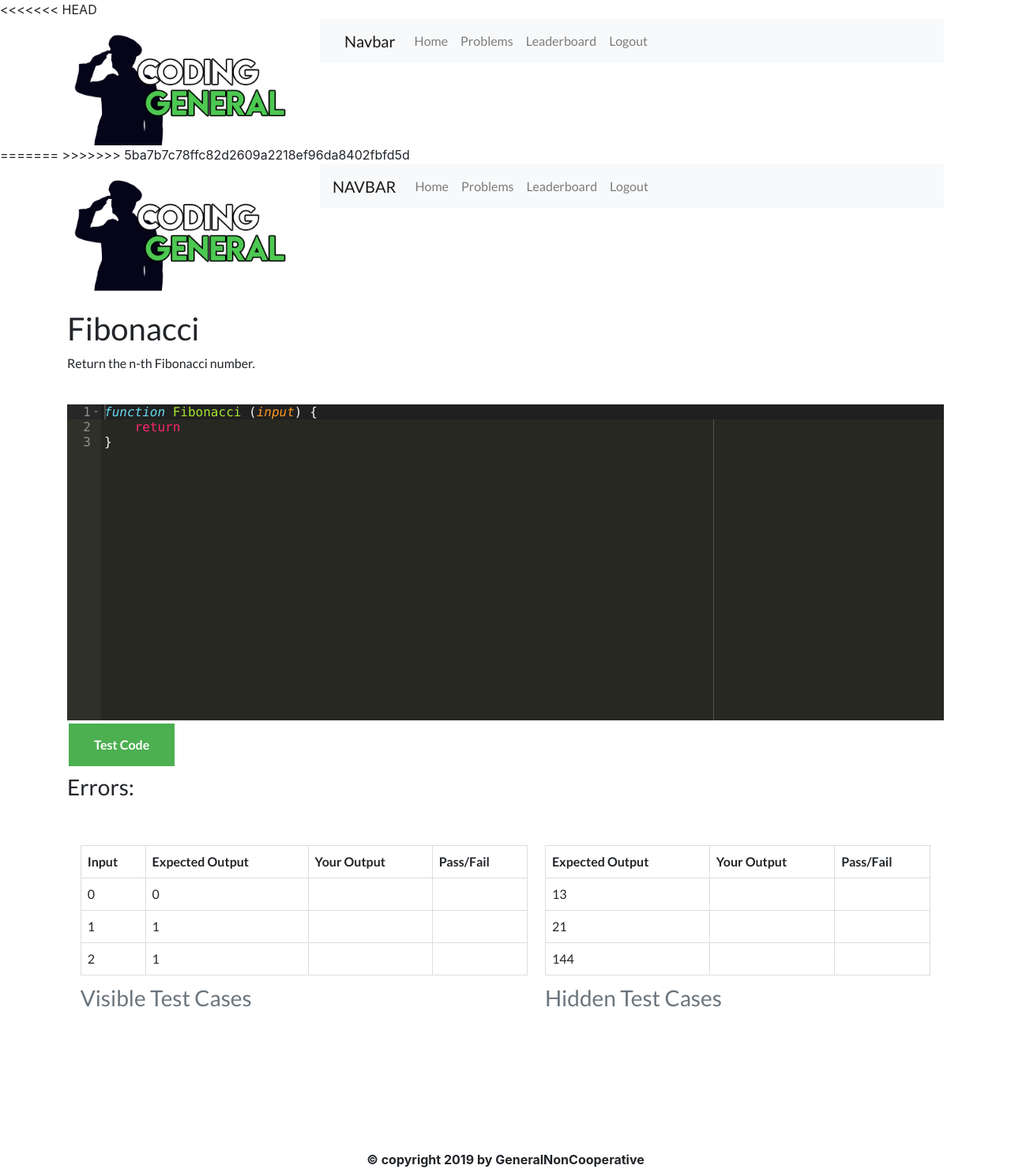
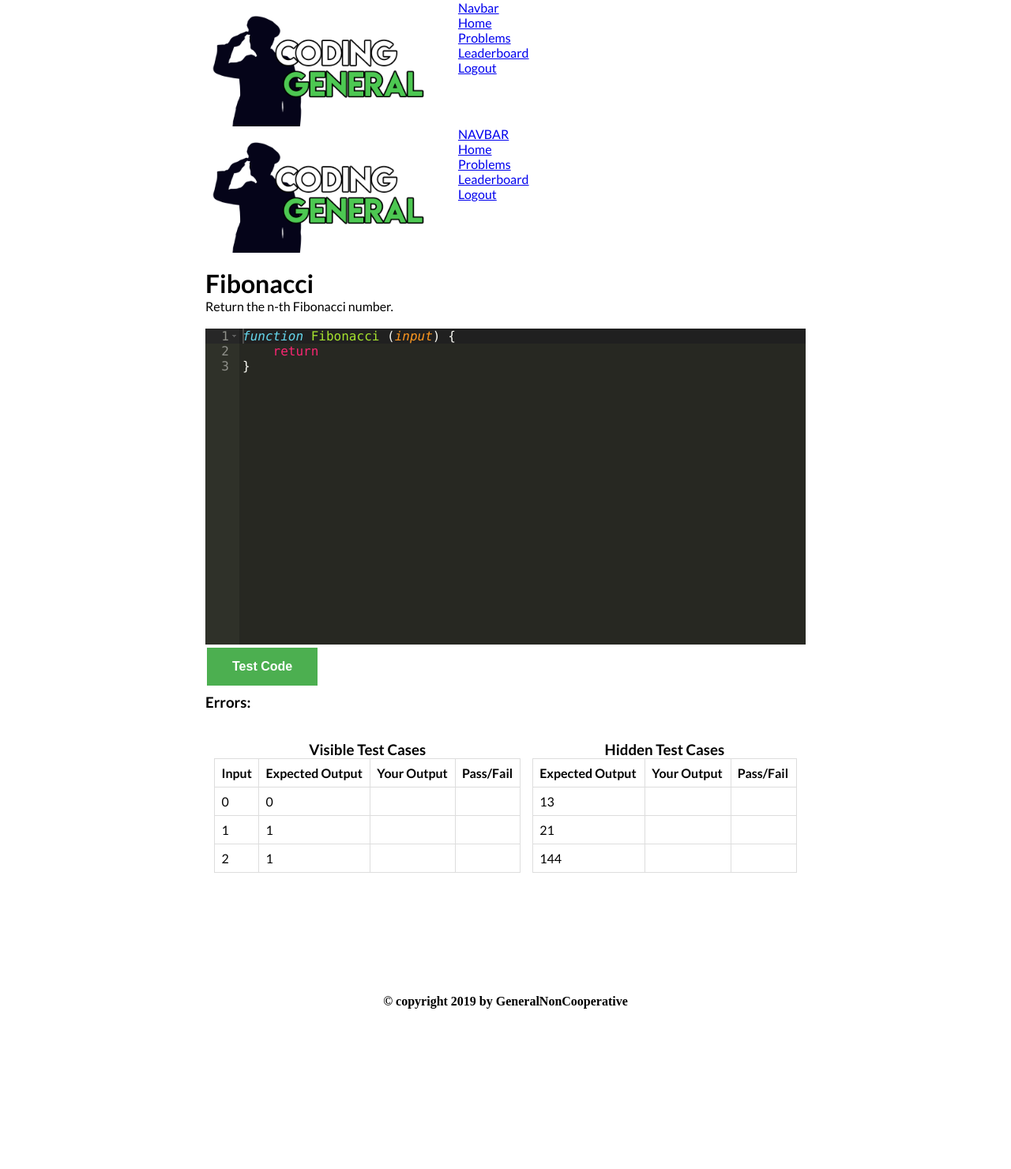
Before and after one commit to jwu01/GeneralNonCooperative, a Flask app: page /problem?title=Fibonacci in a window 1280 px wide. Shown: the whole page at 79% size. After the commit the page ends 1277 px from the top, so only its background shows below. Run offline with Flask 2, Linux system fonts and the light colour scheme; a user stored in the database is signed in; data comes from the database, SQL or seed files in the repository; a map, chart or similar area stays blank; some libraries are stand-ins or nearby versions.

Commit message:
two generals

```diff
--- a/templates/problemPage.html
+++ b/templates/problemPage.html
@@ -3,17 +3,9 @@
     <title>Problem - Fibonacci</title>
     <link rel= "stylesheet" type= "text/css" href= "{{ url_for('static', filename='style.css')}}">
    <link href="https://fonts.googleapis.com/css?family=Lato:400,400i,700" rel="stylesheet">
-<<<<<<< HEAD
 {% endblock %}
 
 {% block content %}
-=======
-   <meta name="viewport" content="width=device-width, initial-scale=1">
-   <link rel="stylesheet" href="https://maxcdn.bootstrapcdn.com/bootstrap/4.1.3/css/bootstrap.min.css">
-  <link href="https://fonts.googleapis.com/css?family=Lato:400,400i,700" rel="stylesheet">
-  </head>
-  <body>
->>>>>>> 5ba7b7c78ffc82d2609a2218ef96da8402fbfd5d
 
 <div class="container">
 <p id="problem" hidden>{{data}}</p>
```
